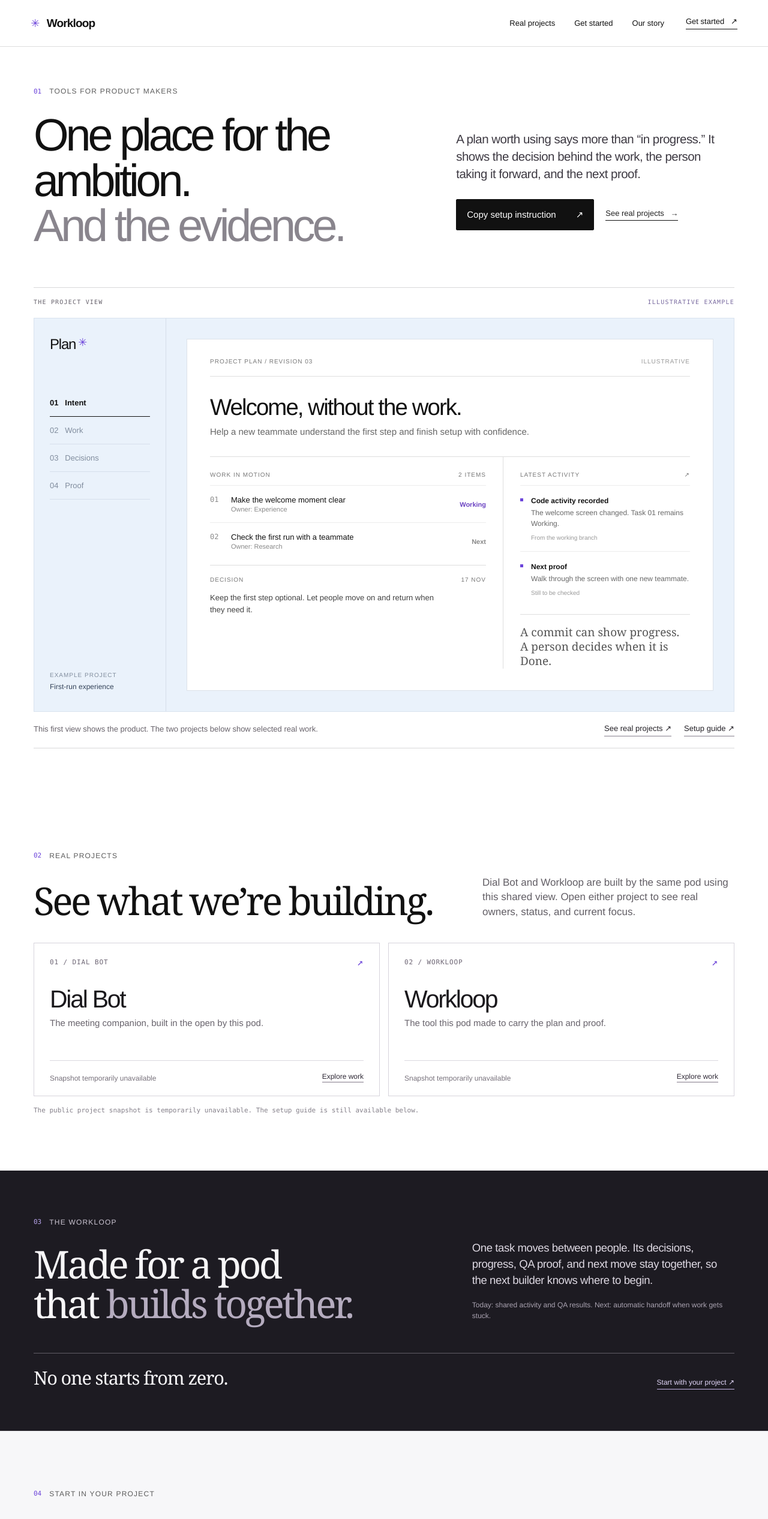
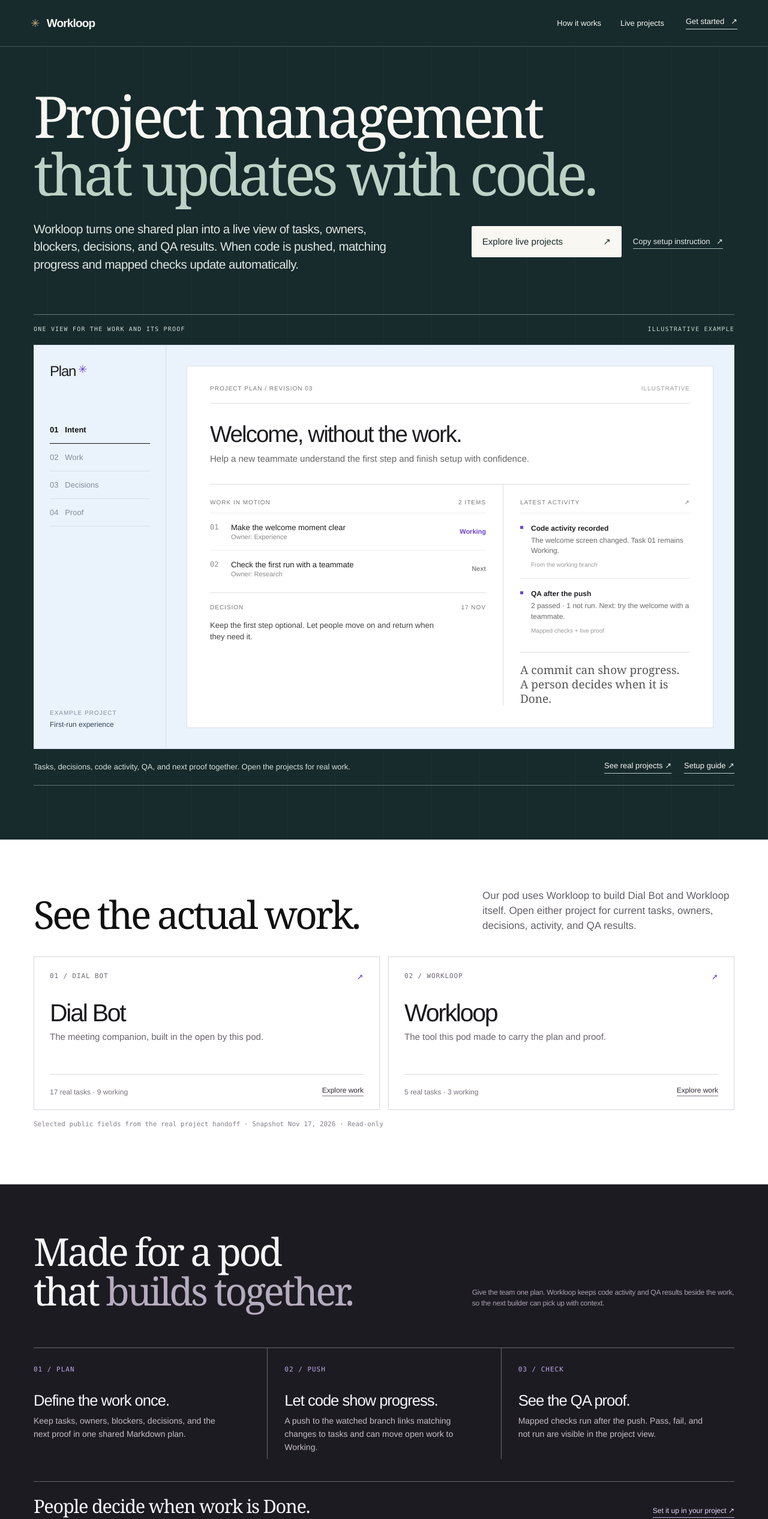
Before and after one commit to amitdialpad/amitdialpad.github.io, a plain HTML site: page virtual-pm/index.html in a window 1280 px wide. Shown: the top 2533 px of the page at 60% size. Drawn offline with Linux system fonts and the light colour scheme.

Commit message:
Clarify Workloop homepage and remove section labels

```diff
--- a/virtual-pm/index.html
+++ b/virtual-pm/index.html
@@ -4,8 +4,8 @@
   <meta charset="utf-8" />
   <meta name="viewport" content="width=device-width, initial-scale=1" />
   <meta name="theme-color" content="#ffffff" />
-  <meta name="description" content="Workloop keeps a project's plan, people, next action, and QA proof together so builders can pick up the work." />
-  <title>Workloop — One place for the ambition and the evidence</title>
+  <meta name="description" content="Workloop is project management and QA for builders. It turns one shared plan into a live view of work, code activity, and test results." />
+  <title>Workloop — Project management and QA for builders</title>
   <link rel="icon" type="image/svg+xml" href="./favicon.svg" />
   <link rel="stylesheet" href="./styles.css" />
   <script src="./site.js" defer></script>
@@ -14,26 +14,26 @@
   <a class="skip-link" href="#main">Skip to content</a>
   <header class="site-header">
     <a class="wordmark" href="#top" aria-label="Workloop, back to top"><span class="wordmark-symbol" aria-hidden="true">✳</span> Workloop</a>
-    <nav aria-label="Main navigation"><a href="#real-projects">Real projects</a><a href="#install">Get started</a><a href="#origin">Our story</a></nav>
+    <nav aria-label="Main navigation"><a href="#loop">How it works</a><a href="#real-projects">Live projects</a></nav>
     <a class="header-external" href="#install">Get started <span aria-hidden="true">↗</span></a>
   </header>
 
   <main id="main">
-    <section class="hero page-width" id="top" aria-labelledby="hero-title">
-      <div class="section-label"><span>01</span> TOOLS FOR PRODUCT MAKERS</div>
+    <section class="hero" id="top" aria-labelledby="hero-title">
+      <div class="page-width">
       <div class="hero-intro">
-        <h1 id="hero-title">One place for the ambition.<span>And the evidence.</span></h1>
+        <h1 id="hero-title">Project management<span>that updates with code.</span></h1>
         <div class="hero-side">
-          <p>A plan worth using says more than “in progress.” It shows the decision behind the work, the person taking it forward, and the next proof.</p>
+          <p>Workloop turns one shared plan into a live view of tasks, owners, blockers, decisions, and QA results. When code is pushed, matching progress and mapped checks update automatically.</p>
           <div class="hero-actions">
-            <button type="button" class="hero-action" data-copy-target="combined-setup-line" data-copy-label="Workloop setup" data-copy-feedback="hero-copy-feedback">Copy setup instruction <span aria-hidden="true">↗</span></button>
-            <a href="#real-projects">See real projects <span aria-hidden="true">→</span></a>
+            <a class="hero-action" href="./projects.html?project=dialbot">Explore live projects <span aria-hidden="true">↗</span></a>
+            <button type="button" class="text-action" data-copy-target="combined-setup-line" data-copy-label="Workloop setup" data-copy-feedback="hero-copy-feedback">Copy setup instruction <span aria-hidden="true">↗</span></button>
             <p id="hero-copy-feedback" role="status" aria-live="polite"></p>
           </div>
         </div>
       </div>
       <div class="preview-wrap" id="preview">
-        <div class="preview-topline"><span>THE PROJECT VIEW</span><span>ILLUSTRATIVE EXAMPLE</span></div>
+        <div class="preview-topline"><span>ONE VIEW FOR THE WORK AND ITS PROOF</span><span>ILLUSTRATIVE EXAMPLE</span></div>
         <div class="plan-preview" aria-label="Illustrative Workloop project plan">
           <aside class="preview-rail">
             <div class="preview-identity">Plan<span>✳</span></div>
@@ -55,21 +55,21 @@
               <div class="sheet-proof">
                 <div class="sheet-subhead"><span>LATEST ACTIVITY</span><span>↗</span></div>
                 <div class="activity"><i></i><div><strong>Code activity recorded</strong><p>The welcome screen changed. Task 01 remains Working.</p><small>From the working branch</small></div></div>
-                <div class="activity"><i></i><div><strong>Next proof</strong><p>Walk through the screen with one new teammate.</p><small>Still to be checked</small></div></div>
+                <div class="activity"><i></i><div><strong>QA after the push</strong><p>2 passed · 1 not run. Next: try the welcome with a teammate.</p><small>Mapped checks + live proof</small></div></div>
                 <p class="proof-rule">A commit can show progress.<br />A person decides when it is Done.</p>
               </div>
             </div>
           </div>
         </div>
-        <div class="preview-caption"><span>This first view shows the product. The two projects below show selected real work.</span><div><a href="#real-projects">See real projects ↗</a><a href="./agent-setup.md">Setup guide ↗</a></div></div>
+        <div class="preview-caption"><span>Tasks, decisions, code activity, QA, and next proof together. Open the projects for real work.</span><div><a href="#real-projects">See real projects ↗</a><a href="./agent-setup.md">Setup guide ↗</a></div></div>
+      </div>
       </div>
     </section>
 
     <section class="real-projects page-width" id="real-projects" aria-labelledby="real-projects-title">
-      <div class="section-label"><span>02</span> REAL PROJECTS</div>
       <div class="real-projects-heading">
-        <h2 id="real-projects-title">See what we’re building.</h2>
-        <p>Dial Bot and Workloop are built by the same pod using this shared view. Open either project to see real owners, status, and current focus.</p>
+        <h2 id="real-projects-title">See the actual work.</h2>
+        <p>Our pod uses Workloop to build Dial Bot and Workloop itself. Open either project for current tasks, owners, decisions, activity, and QA results.</p>
       </div>
       <div class="real-project-cards" aria-label="Public project snapshots">
         <a class="real-project-card" href="./projects.html?project=dialbot">
@@ -91,19 +91,21 @@
     <section class="workloop-story" id="loop" aria-labelledby="loop-title">
       <div class="page-width">
         <div class="story-intro">
-          <div class="section-label"><span>03</span> THE WORKLOOP</div>
           <h2 id="loop-title">Made for a pod<br />that <span>builds together.</span></h2>
-          <div class="story-copy"><p>One task moves between people. Its decisions, progress, QA proof, and next move stay together, so the next builder knows where to begin.</p><p>Today: shared activity and QA results. Next: automatic handoff when work gets stuck.</p></div>
+          <div class="story-copy"><p>Give the team one plan. Workloop keeps code activity and QA results beside the work, so the next builder can pick up with context.</p></div>
         </div>
-
-        <div class="story-end"><span>No one starts from zero.</span><a href="#install">Start with your project <span aria-hidden="true">↗</span></a></div>
+        <ol class="loop-steps">
+          <li><span class="loop-number">01 / PLAN</span><h3>Define the work once.</h3><p>Keep tasks, owners, blockers, decisions, and the next proof in one shared Markdown plan.</p></li>
+          <li><span class="loop-number">02 / PUSH</span><h3>Let code show progress.</h3><p>A push to the watched branch links matching changes to tasks and can move open work to Working.</p></li>
+          <li><span class="loop-number">03 / CHECK</span><h3>See the QA proof.</h3><p>Mapped checks run after the push. Pass, fail, and not run are visible in the project view.</p></li>
+        </ol>
+        <div class="story-end"><span>People decide when work is Done.</span><a href="#install">Set it up in your project <span aria-hidden="true">↗</span></a></div>
       </div>
     </section>
 
     <section class="setup" id="install" aria-labelledby="install-title">
       <div class="page-width">
-        <div class="section-label"><span>04</span> START IN YOUR PROJECT</div>
-        <div class="setup-heading"><h2 id="install-title">One instruction to start.<br /><span>Two ways to keep moving.</span></h2><p>Paste the instructions into your coding agent. Ask for a real plan update and QA run before calling setup complete.</p></div>
+        <div class="setup-heading"><h2 id="install-title">Bring the plan and checks<br /><span>into your repo.</span></h2><p>Paste the setup instruction into your coding agent. Ask it to prove a real push-triggered plan update and QA run before calling setup complete.</p></div>
         <p class="visually-hidden" id="combined-setup-line">Set up Workloop in this repo using https://amitdialpad.github.io/virtual-pm/agent-setup.md. Install its shared plan and QA checks, map our real tasks and scenarios, then prove a branch-push plan update and a QA report. Never mark Done from a commit or test alone.</p>
         <div class="setup-list">
           <article class="setup-item">
@@ -122,7 +124,6 @@
     </section>
 
     <section class="origin page-width" id="origin" aria-labelledby="origin-title">
-      <div class="section-label"><span>05</span> OUR STORY</div>
       <div class="origin-grid"><h2 id="origin-title">Made in the middle<br />of <span>making.</span></h2><div><p>We needed this while building Dial Bot. So we made a way for the plan and its proof to move with the people doing the work.</p><div class="origin-links"><a href="https://amitdialpad.github.io/dialbot/">See Dial Bot <span aria-hidden="true">↗</span></a><a href="https://amitdialpad.github.io/tap/">See Tap <span aria-hidden="true">↗</span></a></div></div></div>
     </section>
   </main>
--- a/virtual-pm/site.js
+++ b/virtual-pm/site.js
@@ -52,7 +52,7 @@ if (publicProjectCounts.length) {
       return response.json();
     })
     .then((snapshot) => {
-      if (snapshot.schemaVersion !== 1 || !Array.isArray(snapshot.projects)) {
+      if (![1, 2].includes(snapshot.schemaVersion) || !Array.isArray(snapshot.projects)) {
         throw new Error('Public project snapshot is invalid');
       }
       for (const label of publicProjectCounts) {
--- a/virtual-pm/styles.css
+++ b/virtual-pm/styles.css
@@ -378,3 +378,126 @@ h1, h2, h3, p { margin-top: 0; }
   .real-project-card { min-height: 212px; padding: 20px; }
   .real-project-card strong { margin-top: 20px; }
 }
+
+/* Local clarity pass: explain the product before the illustrative example. */
+.hero h1 { font-size: clamp(55px, 5.2vw, 72px); }
+.hero-actions > .hero-action {
+  display: inline-flex;
+  align-self: auto;
+  align-items: center;
+  justify-content: space-between;
+  border: 1px solid #111;
+  padding: 16px 17px;
+  color: #fff;
+  font-size: 15px;
+  min-width: 250px;
+}
+.hero-actions > .hero-action:hover { color: #fff; border-color: #3b2a69; }
+.hero-actions .text-action {
+  appearance: none;
+  border: 0;
+  border-bottom: 1px solid #555;
+  border-radius: 0;
+  background: none;
+  color: #27232c;
+  cursor: pointer;
+  padding: 4px 0;
+  font-size: 13px;
+  font-weight: 500;
+  white-space: nowrap;
+}
+.hero-actions .text-action span { margin-left: 7px; }
+.hero-actions .text-action:hover { border-color: #111; color: #111; }
+.loop-steps {
+  display: grid;
+  grid-template-columns: repeat(3, minmax(0, 1fr));
+  list-style: none;
+  padding: 0;
+  margin: 60px 0 0;
+  border-top: 1px solid #6c6672;
+}
+.loop-steps li { padding: 25px 28px 9px 0; }
+.loop-steps li + li { border-left: 1px solid #6c6672; padding-left: 28px; }
+.loop-number { color: #bda9e6; font: 11px/1.4 ui-monospace,SFMono-Regular,Menlo,monospace; letter-spacing: .09em; }
+.loop-steps h3 { font-size: clamp(20px, 2vw, 27px); font-weight: 450; letter-spacing: -.04em; margin: 30px 0 9px; }
+.loop-steps p { max-width: 330px; color: #c5bfca; font-size: 14px; line-height: 1.55; margin: 0; }
+.story-end { margin-top: 37px; }
+@media (max-width: 1000px) {
+  .hero h1 { font-size: clamp(54px, 7vw, 74px); }
+}
+@media (max-width: 700px) {
+  .hero h1 { font-size: clamp(45px, 9vw, 64px); }
+  .hero-actions > .hero-action { width: 100%; }
+  .hero-actions .text-action { align-self: flex-start; }
+  .loop-steps { grid-template-columns: 1fr; margin-top: 37px; }
+  .loop-steps li { padding: 20px 0 23px; }
+  .loop-steps li + li { border-left: 0; border-top: 1px solid #6c6672; padding-left: 0; }
+  .loop-steps h3 { margin-top: 12px; }
+  .loop-steps p { max-width: none; }
+}
+@media (max-width: 420px) {
+  .hero h1 { font-size: 44px; }
+}
+
+/* Editorial first fold: the product view is the one hero image. */
+.site-header {
+  background: #172a2c;
+  border-bottom-color: #425558;
+  color: #f8f7f1;
+}
+.site-header nav a:hover, .site-header .header-external:hover { color: #c4d7cc; }
+.site-header .header-external { border-bottom-color: #d4dfd7; }
+.site-header .wordmark-symbol { color: #d7ac82; }
+.hero {
+  background-color: #172a2c;
+  background-image: repeating-linear-gradient(90deg, transparent 0, transparent 79px, rgba(225, 240, 230, .035) 80px);
+  color: #f8f7f1;
+}
+.hero .section-label { color: #d0dcd5; }
+.hero .section-label span { color: #d7ac82; }
+.hero h1 {
+  font-family: "Iowan Old Style", Baskerville, Georgia, serif;
+  font-size: clamp(73px, 7.5vw, 105px);
+  font-weight: 400;
+  letter-spacing: -.058em;
+}
+.hero .hero-intro { display: block; }
+.hero .hero-intro { margin-top: 0; }
+.hero .hero-intro h1 { max-width: 1120px; margin-bottom: 30px; }
+.hero .hero-side { display: flex; align-items: flex-end; justify-content: space-between; gap: 45px; max-width: none; }
+.hero .hero-side > p { max-width: 625px; margin: 0; }
+.hero .hero-actions { flex: none; max-width: 455px; }
+.hero h1 span { color: #bdd2c5; }
+.hero-side > p { color: #e0e7e1; }
+.hero-actions > .hero-action {
+  background: #f8f7f1;
+  border-color: #f8f7f1;
+  color: #172a2c;
+}
+.hero-actions > .hero-action:hover { background: #dce9df; border-color: #dce9df; color: #172a2c; }
+.hero-actions .text-action { border-bottom-color: #abbdb4; color: #e8eee9; }
+.hero-actions .text-action:hover { border-color: #f8f7f1; color: #fff; }
+.hero-actions > p:last-child { color: #d8c6ad; }
+.preview-topline { border-top-color: #647578; color: #d6e0d9; }
+.preview-topline span:last-child { color: #c3d6c8; }
+.preview-caption { border-bottom-color: #647578; color: #d6e0d9; }
+.preview-caption a { border-bottom-color: #b9cbc1; color: #f8f7f1; }
+.preview-caption a:hover { color: #d6e8da; border-color: #d6e8da; }
+.plan-preview { color: #1f1d21; }
+.real-projects-heading { margin-top: 0; }
+.setup-heading { margin-top: 0; }
+.origin { grid-template-columns: minmax(0, 1fr); }
+.origin h2, .origin-grid > div { grid-column: 1; }
+@media (max-width: 1000px) {
+  .hero h1 { font-size: clamp(64px, 8.4vw, 88px); }
+  .hero .hero-side { align-items: flex-start; flex-direction: column; gap: 22px; }
+  .hero .hero-side > p { max-width: 720px; }
+}
+@media (max-width: 700px) {
+  .hero h1 { font-size: clamp(48px, 10vw, 66px); }
+  .hero .hero-intro h1 { margin-bottom: 20px; }
+  .hero .hero-side { gap: 18px; }
+}
+@media (max-width: 420px) {
+  .hero h1 { font-size: 47px; }
+}
```
